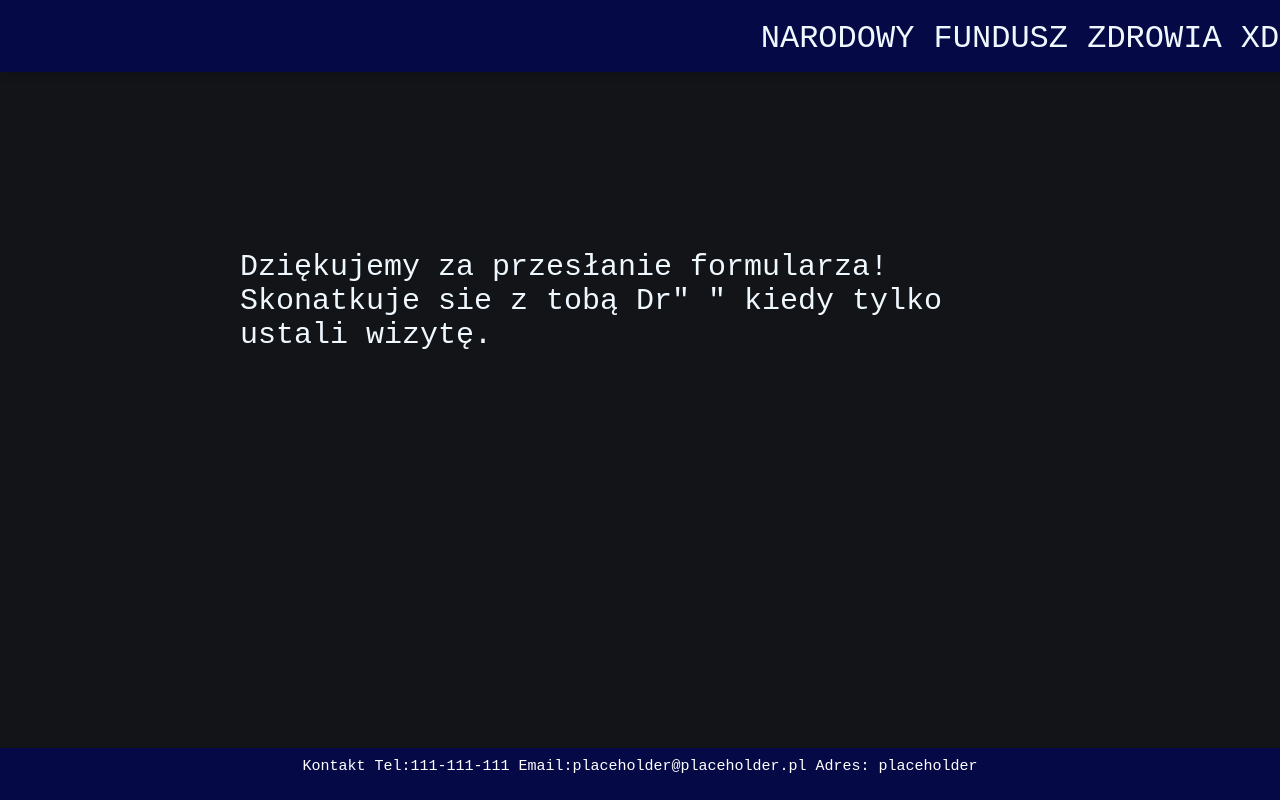
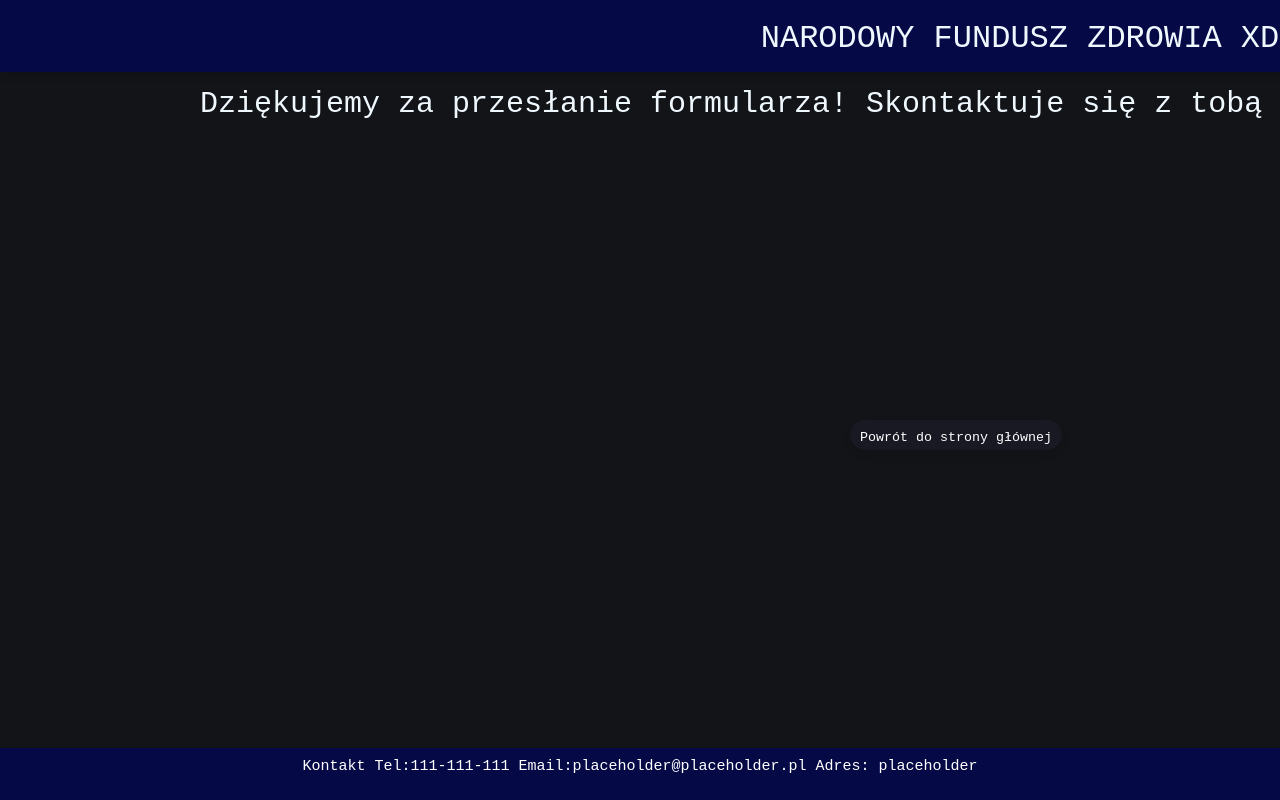
Before and after one commit to Xavikooo/nfz, a plain HTML site: page koniec.html in a window 1280 px wide. Drawn offline with Linux system fonts and the light colour scheme.

Commit message:
Add files via upload

```diff
--- a/koniec.html
+++ b/koniec.html
@@ -8,8 +8,15 @@
 </head>
 <body>
   <header class="naglowek">NARODOWY FUNDUSZ ZDROWIA XD
+    <p class="Podziekowanie">Dziękujemy za przesłanie formularza! Skontaktuje się z tobą Dr, kiedy tylko ustali wizytę.</p>
   </header>
-  <div class="Podziekowanie">Dziękujemy za przesłanie formularza! Skonatkuje sie z tobą Dr" " kiedy tylko ustali wizytę.</div>
+
+  <div class="Powrót">
+      <button class="powrot" type="submit" onclick="return powrot()">
+        <span>Powrót do strony głównej</span>
+      </button>
+  </div>
+
   <footer class="footer">Kontakt Tel:111-111-111 Email:placeholder@placeholder.pl Adres: placeholder</footer>
 </body>
 </html>
--- a/script.js
+++ b/script.js
@@ -41,3 +41,8 @@
     return false;
 
   }
+
+  function powrot() {
+    console.log("Powrócono do formularza");
+    window.location.href = 'next_page.html';
+  }
--- a/style.css
+++ b/style.css
@@ -51,7 +51,7 @@
     padding-left: auto;
 }
 
-button {
+.zaloguj {
     background-color: rgb(25, 25, 36);
     color: rgb(255, 255, 255);
     border: none;
@@ -148,14 +148,44 @@
 }
 
 .Podziekowanie {
+    max-width: fit-content;
+
+    position: relative;
+    margin-bottom: 100px;
     font-family: monospace;
     font-size: 30px;
-    max-width: fit-content;
-    margin-left: auto;
-    margin-right: auto;
     color: aliceblue;
+    margin-left: 180px;
+}
+
+.powrot {
     width: 100%;
     height: 100%;
-    width: 800px;
-    height: 300px;
+    width: 300px;
+    height: 30px;
+    margin-left: 850px;
+    position: relative;
+    max-width: fit-content;
+    cursor: pointer;
+
 }
+
+button {
+    background-color: rgb(25, 25, 36);
+    color: rgb(255, 255, 255);
+    border: none;
+    border-radius: 32px;
+    padding: 10px;
+    width: 80%;
+    margin-top: 70px;
+    cursor: pointer;
+    text-align: center;
+    font-family: monospace;
+    box-shadow: 0 4px 8px rgba(0, 0, 0, 0.1)
+
+}
+
+
+.Powrót {
+    max-width: fit-content;
+}
```
Also changed, not shown: index.html (+1 -1 lines).
